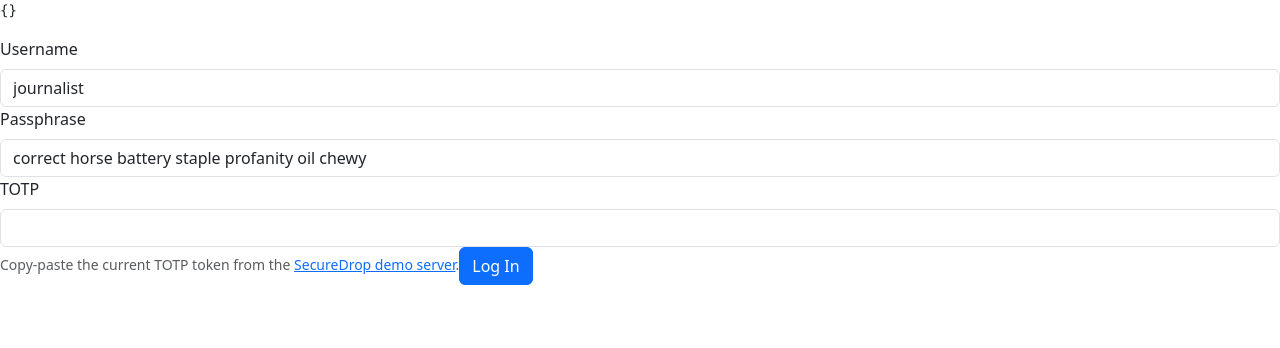
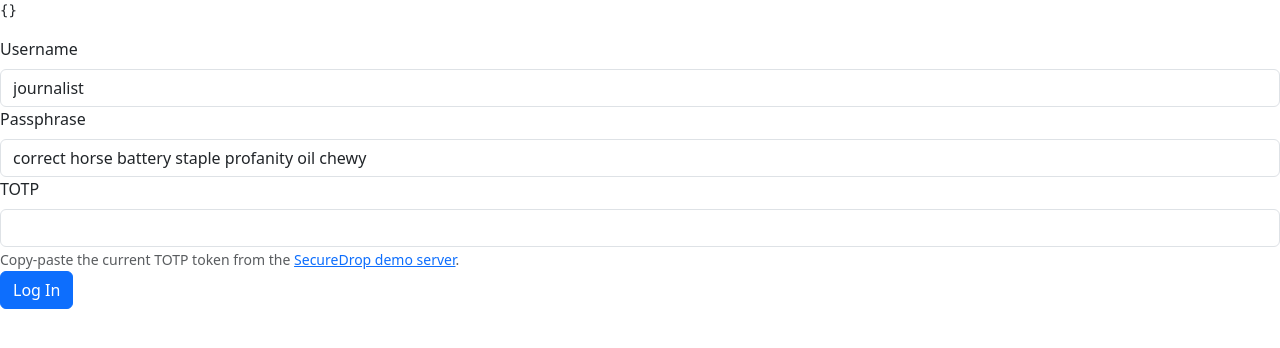
Before and after one commit to freedomofpress/securedrop-gui-exploration, a React (Vite) app: page / in a window 1280 px wide. Shown: the top 348 px of the page. Built offline with nearby package versions, Linux system fonts and the light colour scheme.

Commit message:
refactor: group inputs

```diff
--- a/src/App.tsx
+++ b/src/App.tsx
@@ -50,6 +50,7 @@ function App() {
         <pre>{JSON.stringify(session)}</pre>
       </div>
       <Form>
+        <Form.Group>
           <Form.Label htmlFor="username">Username</Form.Label>
           <Form.Control
             id="username"
@@ -72,6 +73,7 @@ function App() {
             Copy-paste the current TOTP token from the{" "}
             <a href="https://demo.securedrop.org/">SecureDrop demo server</a>.
           </Form.Text>
+        </Form.Group>
 
         <Button onClick={() => authenticate()}>Log In</Button>
       </Form>
```
Lines whose indentation alone changed are shown as unchanged.
